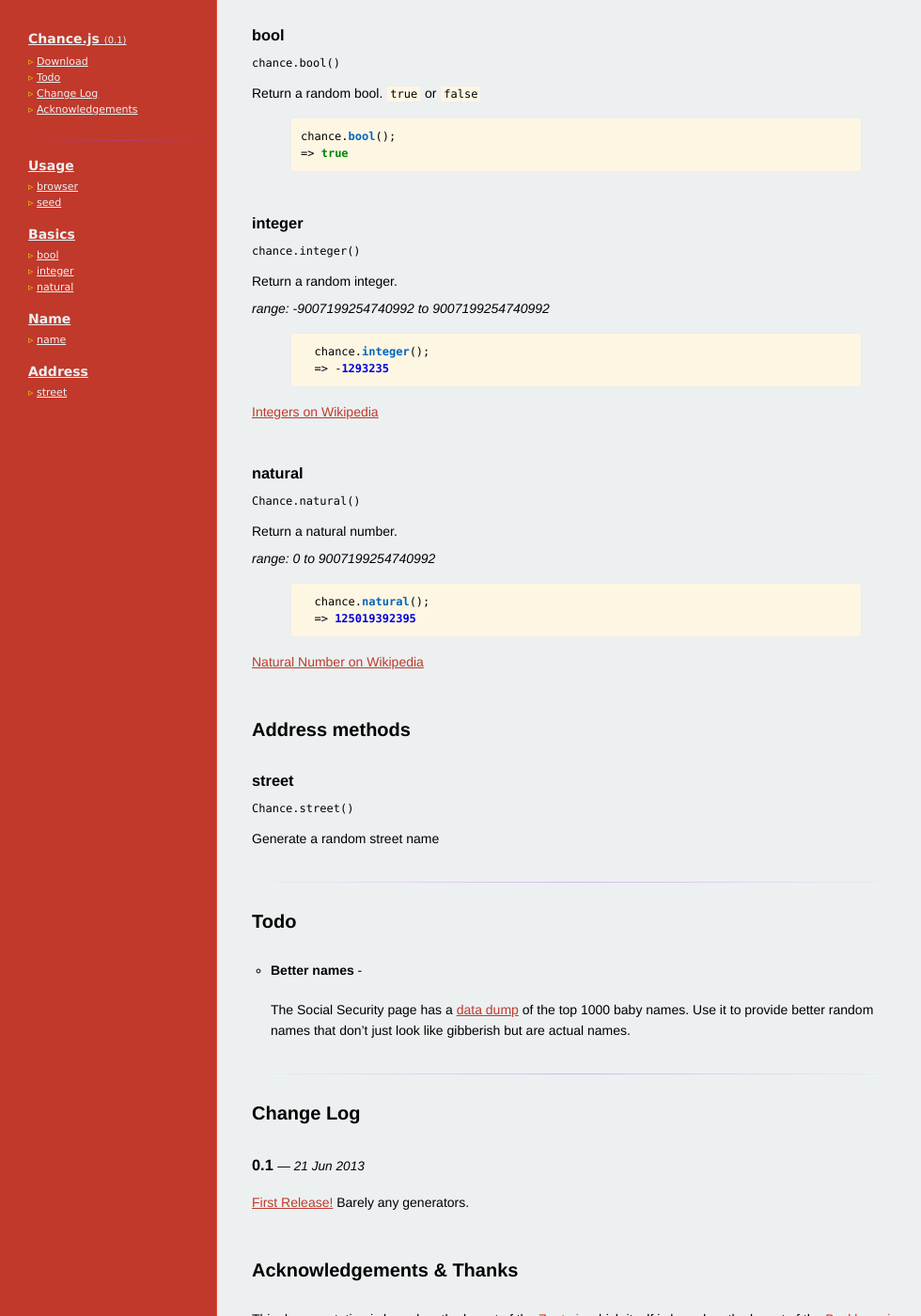
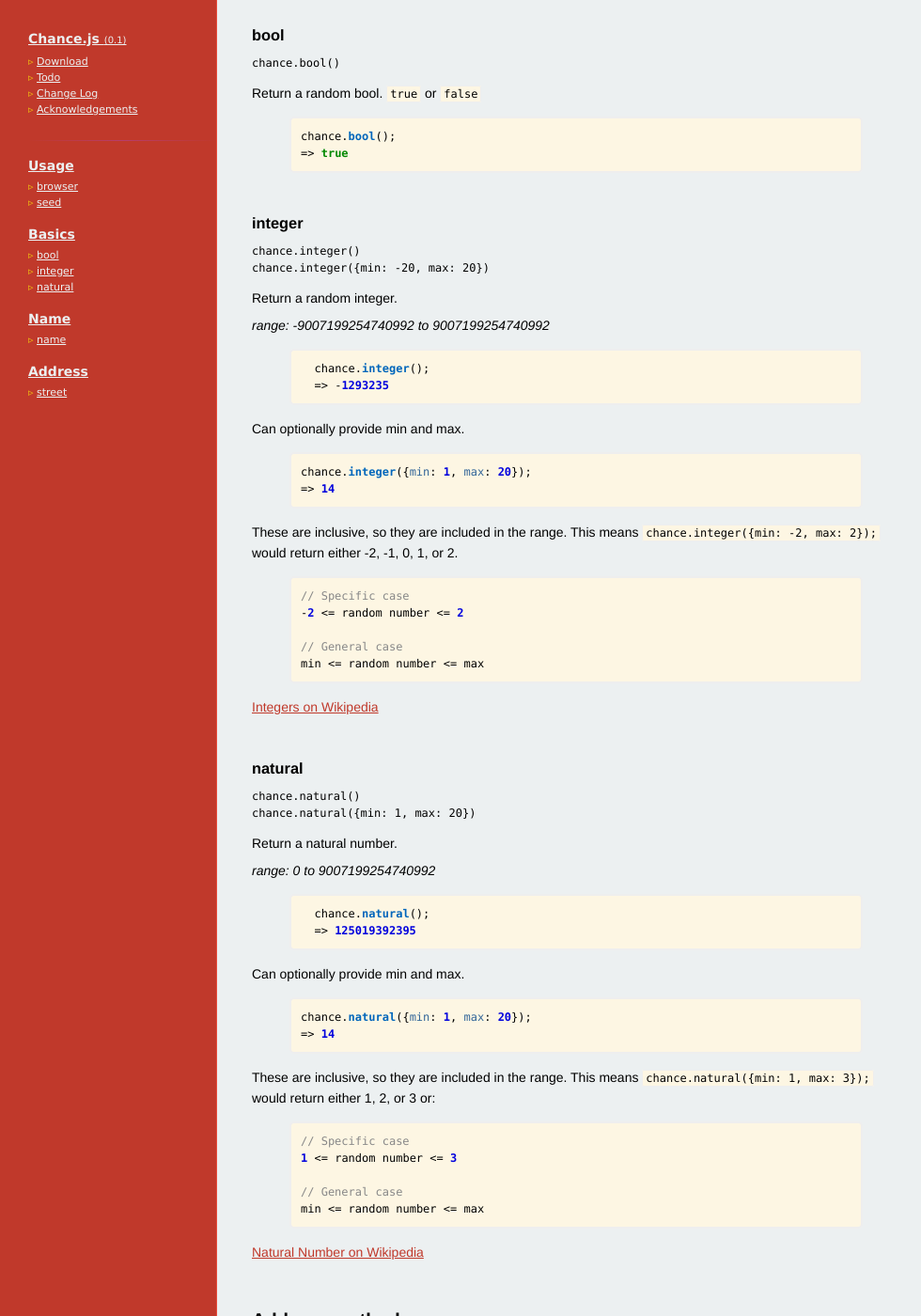
Before and after one commit to chancejs/chancejs, a Jekyll site: the page built from index.html, in a window 1280 px wide and 1400 px high, scrolled down 2499 px. Shown: the whole window at 94% size, without its empty margins (0-980 px from the left). Built offline with Jekyll 4.4.1, drawn with Linux system fonts in a browser that asks for light colours; Markdown is read by kramdown in place of the engine named in the settings; comment, search, counter and statistics services are not loaded.

Commit message:
Update docs for integer, natural to indicate the new range feature

```diff
--- a/chance.js
+++ b/chance.js
@@ -20,26 +20,61 @@
 
     // Building Blocks/Basics
     Chance.prototype.bool = function () {
-        return Math.random() * 100 < 50;
+        return this.random() * 100 < 50;
     };
 
-    Chance.prototype.natural = function () {
+    // NOTE the max and min are INCLUDED in the range. So:
+    //
+    // chance.natural({min: 1, max: 3});
+    //
+    // would return either 1, 2, or 3.
+
+    Chance.prototype.natural = function (options) {
+        options = options || {};
+        options.min = options.min || 0;
         // 9007199254740992 (2^53) is the max integer number in JavaScript
         // See: http://vq.io/132sa2j
-        return Math.floor(Math.random() * 9007199254740992);
+        options.max = options.max || 9007199254740992;
+
+        return Math.floor(this.random() * (options.max - options.min + 1) + options.min);
     };
 
-    Chance.prototype.integer = function () {
-        var num = this.natural();
-        return this.bool() ? num : num * -1;
+    Chance.prototype.integer = function (options) {
+        var num, range;
+
+        options = options || {};
+        options.min = options.min || -9007199254740992;
+        options.max = options.max || 9007199254740992;
+
+        // Greatest of absolute value of either max or min so we know we're
+        // including the entire search domain.
+        range = Math.max(Math.abs(options.min), Math.abs(options.min));
+
+        // Probably a better way to do this...
+        do {
+            num = this.natural({min: 0, max: range});
+            num = this.bool() ? num : num * -1;
+        } while (num < options.min || num > options.max);
+
+        return num;
     };
+
+    // Dice - For all the board game geeks out there, myself included ;)
+    Chance.prototype.d4 = function () { return this.natural(1, 4); };
+    Chance.prototype.d6 = function () { return this.natural(1, 6); };
+    Chance.prototype.d8 = function () { return this.natural(1, 8); };
+    Chance.prototype.d10 = function () { return this.natural(1, 10); };
+    Chance.prototype.d12 = function () { return this.natural(1, 12); };
+    Chance.prototype.d20 = function () { return this.natural(1, 20); };
+
+
 
     Chance.prototype.str = function (length) {
         var text = "";
         var possible = "abcdefghijklmnopqrstuvwxyz";
 
         for (var i = 0; i < length; i++) {
-            text += possible.charAt(Math.floor(Math.random() * possible.length));
+            text += possible.charAt(Math.floor(this.random() * possible.length));
         }
 
         return text;
```
Also changed, not shown: basics/_posts/1900-01-01-integer.md (+20 -0 lines), basics/_posts/1900-01-01-natural.md (+21 -1 lines).
